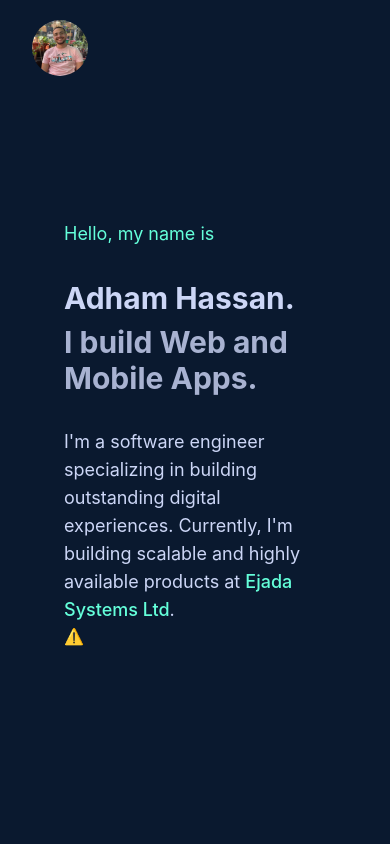
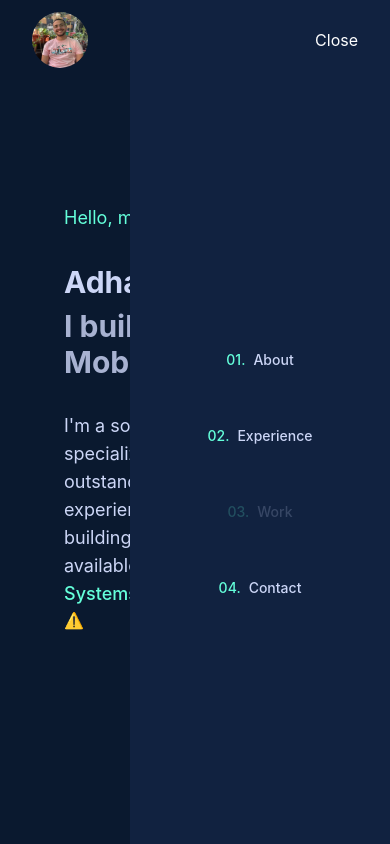
Before and after one commit to adhamhassan99/portfolio, a React (Vite) app: page / in a window 390 px wide. Shown: the top 844 px of the page. Built offline with nearby package versions, Linux system fonts and the light colour scheme; no server answers.

Commit message:
added drawer nav but need to fix loading expanded issue

```diff
--- a/src/App.tsx
+++ b/src/App.tsx
@@ -14,13 +14,11 @@ function App() {
   const handleScroll = (event: any) => {
     console.log(event);
   };
+
   AOS.init();
   return (
     <>
-      <div
-        onScrollCapture={(event) => console.log(event)}
-        className="App bg-Navy w-full "
-      >
+      <div className="App bg-Navy w-full ">
         <FixedSocials />
         <NavBar />
         <Section id="hero" className="mb-56 sm:mb-32 md:mb-0">
--- /dev/null
+++ b/src/components/DrawerNav/DrawerNav.tsx
@@ -0,0 +1,47 @@
+import React, { useEffect, useState } from "react";
+import TopNavLink from "../TopNavLink/TopNavLink";
+
+type Props = {};
+
+const DrawerNav = (props: Props) => {
+  const [active, setActive] = useState(false);
+  const root = document.getElementById("root");
+  useEffect(() => {
+    !active ? (root.style.overflowY = "clip") : (root.style.overflowY = "");
+  }, [active]);
+
+  return (
+    <div className={`sm:hidden  flex flex-col z-50`}>
+      <div onClick={() => setActive(!active)} className="">
+        icon
+        {active ? "active" : "not"}
+      </div>
+
+      <div
+        className={`fixed bg-LightNavy h-screen transition-transform ${
+          active ? "translate-x-full" : ""
+        }  duration-500 w-2/3 h-screen top-0 bottom-0 right-0`}
+      >
+        <div
+          onClick={() => setActive(!active)}
+          className="text-white w-fit  ml-auto mr-8 mt-7"
+        >
+          Close
+        </div>
+        <div className="flex flex-col items-center justify-center h-full gap-14">
+          <TopNavLink drawer number={1} title="About" navTo="#about" />
+          <TopNavLink
+            drawer
+            number={2}
+            title="Experience"
+            navTo="#experience"
+          />
+          <TopNavLink drawer disabled number={3} title="Work" navTo="#work" />
+          <TopNavLink drawer number={4} title="Contact" navTo="#contact" />
+        </div>
+      </div>
+    </div>
+  );
+};
+
+export default DrawerNav;
--- a/src/components/NavBar/NavBar.tsx
+++ b/src/components/NavBar/NavBar.tsx
@@ -1,16 +1,57 @@
-import React, { UIEventHandler } from "react";
+import React, { useEffect, useState } from "react";
 import TopNavLink from "../TopNavLink/TopNavLink";
-import { Avatar } from "@mui/material";
 import dp from "../../assets/dp.jpeg";
+import DrawerNav from "../DrawerNav/DrawerNav";
 
 type Props = {};
 
 export default function NavBar({}: Props) {
+  const [scrolledDown, setScrolledDown] = useState(false);
+  const [bgSemi, setBgSemi] = useState(true);
+
+  useEffect(() => {
+    const threshold = 0;
+    let lastScrollY = window.pageYOffset;
+    let ticking = false;
+
+    const updateScrollDir = () => {
+      const scrollY = window.pageYOffset;
+
+      setBgSemi(window.scrollY === 0);
+
+      if (Math.abs(scrollY - lastScrollY) < threshold) {
+        ticking = false;
+        return;
+      }
+      setScrolledDown(scrollY > lastScrollY ? true : false);
+      lastScrollY = scrollY > 0 ? scrollY : 0;
+      ticking = false;
+    };
+
+    const onScroll = () => {
+      if (!ticking) {
+        window.requestAnimationFrame(updateScrollDir);
+        ticking = true;
+      }
+    };
+
+    window.addEventListener("scroll", onScroll);
+
+    return () => window.removeEventListener("scroll", onScroll);
+  }, [scrolledDown]);
+
   return (
-    <div className="py-5 px-8 flex justify-between sticky top-0 bg-Navy w-full z-50 ">
+    <div
+      className={`transition-transform duration-500 -translate-y-${
+        scrolledDown ? "24" : "0"
+      } py-3 px-8 flex justify-between sticky top-0 bg-${
+        !bgSemi ? "transparent" : "Navy"
+      } w-full z-50  before:bg-Navy before:absolute before:h-full before:w-screen before:opacity-95 before:drop  before:right-0 before:top-0`}
+    >
       <a data-aos="fade-down" data-aos-once="true" href="#hero">
         <img src={dp} className="w-14 h-14 rounded-full" />
       </a>
+
       <div className=" gap-8 items-center hidden  sm:flex">
         <TopNavLink delay="1000" number={1} title="About" navTo="#about" />
         <TopNavLink
@@ -30,13 +71,14 @@ export default function NavBar({}: Props) {
         <a
           data-aos="fade-down"
           data-aos-duration="2000"
-          href="../src/assets/Jan Updated CV.pdf"
+          href="../src/assets/Resume.pdf"
           target="_blank"
-          className="transition-all duration-300 text-Green text-sm border-Green border-2 h-fit px-3 py-2 rounded-md  hover:bg-greenTint hover:text-Green"
+          className="transition-colors duration-300 text-Green text-sm border-Green border-2 h-fit px-3 py-2 rounded-md  hover:bg-greenTint hover:text-Green"
         >
           Resume
         </a>
       </div>
+      <DrawerNav />
     </div>
   );
 }
--- a/src/components/Section/Section.tsx
+++ b/src/components/Section/Section.tsx
@@ -10,7 +10,7 @@ export default function Section({ children, className = "", id = "" }: Props) {
   return (
     <div
       id={id}
-      className={`h-screen box-border px-16 flex justify-center py-24 ${className}`}
+      className={`min-h-screen box-border px-16 flex justify-center py-24 ${className}`}
     >
       {children}
     </div>
--- a/src/components/TopNavLink/TopNavLink.tsx
+++ b/src/components/TopNavLink/TopNavLink.tsx
@@ -6,6 +6,7 @@ type Props = {
   navTo: string;
   disabled?: boolean;
   delay?: string;
+  drawer?: boolean;
 };
 
 export default function TopNavLink({
@@ -14,10 +15,11 @@ export default function TopNavLink({
   title,
   disabled,
   delay = "1000",
+  drawer = false,
 }: Props) {
   return (
     <div
-      data-aos="fade-down"
+      data-aos={!drawer && "fade-down"}
       data-aos-once="true"
       data-aos-duration={delay}
       className="text-sm"
```
Also changed, not shown: 2 other files (tests, documents, lock files or other folders).
